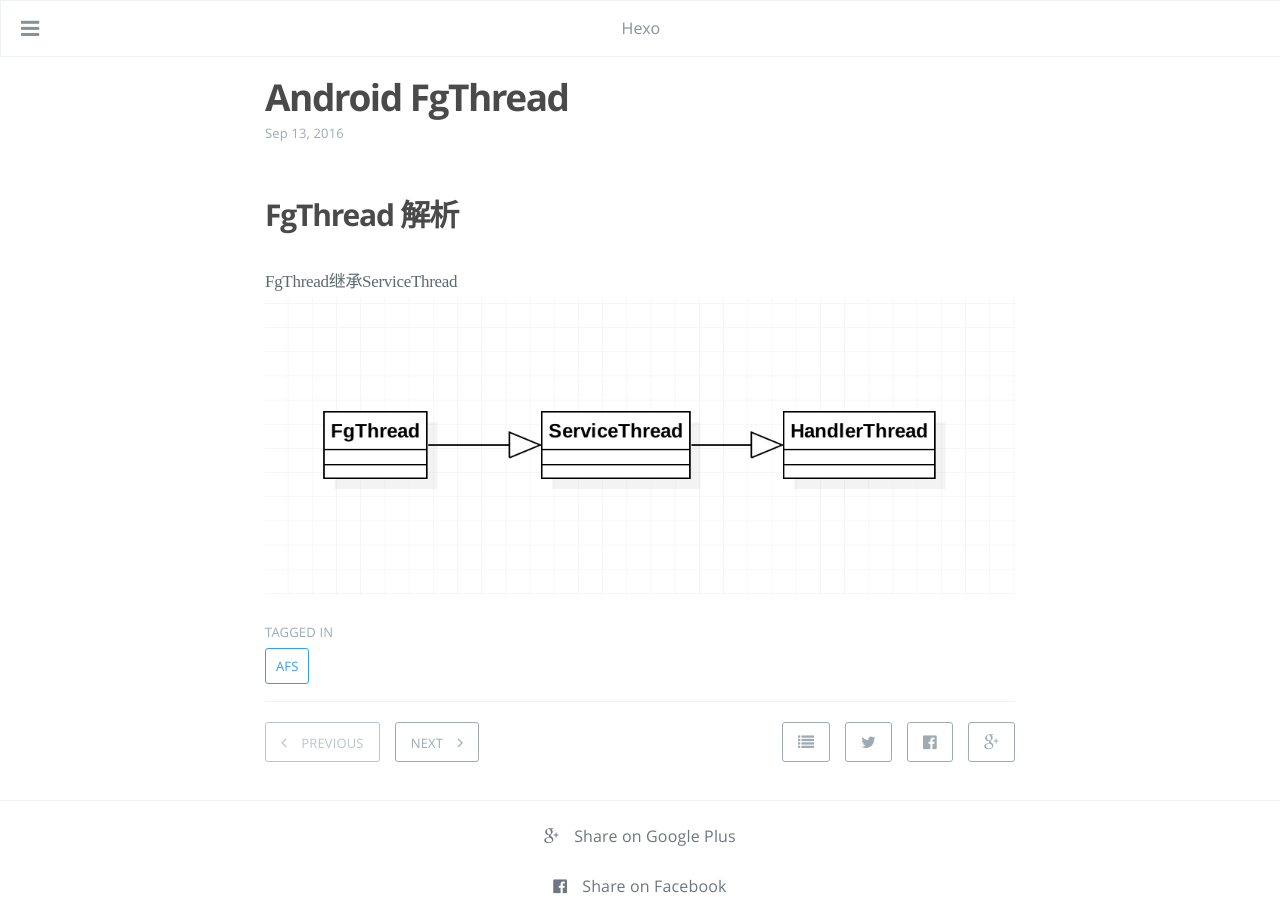
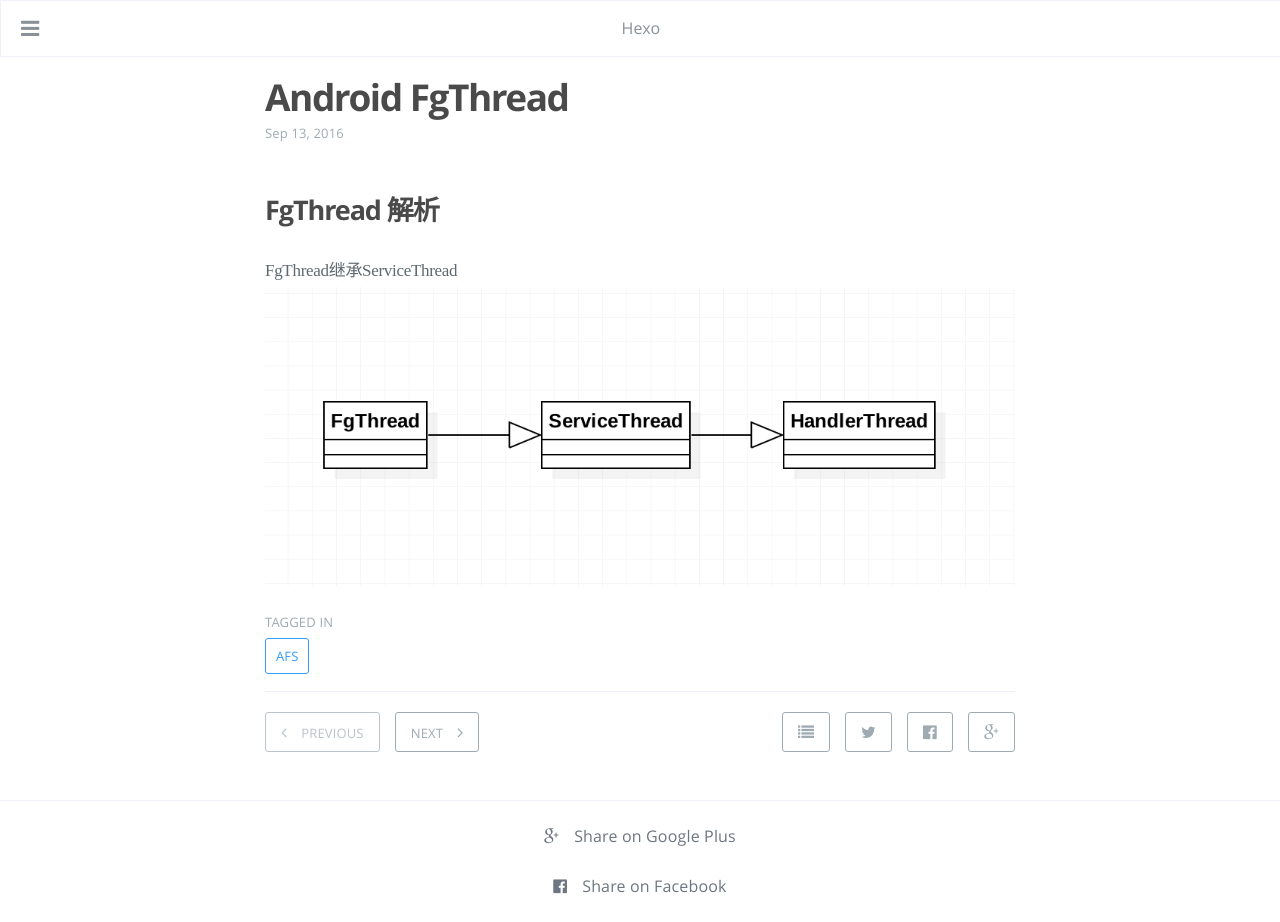
Before and after one commit to joy-chen/joy-chen.github.io, a plain HTML site: page 2016/09/13/AndroidFgThread/index.html in a window 1280 px wide. Drawn offline with Linux system fonts and the light colour scheme; a web font is replaced by a local one.

Commit message:
Site updated: 2016-09-13 22:20:45

```diff
--- a/2016/09/13/AndroidFgThread/index.html
+++ b/2016/09/13/AndroidFgThread/index.html
@@ -18,7 +18,7 @@
 <meta property="og:site_name" content="Hexo">
 <meta property="og:description" content="FgThread 解析FgThread继承ServiceThread">
 <meta property="og:image" content="https://github.com/joy-chen/joy-chen.github.io/blob/master/pic/bg/BgThread.png?raw=true">
-<meta property="og:updated_time" content="2016-09-13T14:17:34.000Z">
+<meta property="og:updated_time" content="2016-09-13T14:20:21.000Z">
 <meta name="twitter:card" content="summary">
 <meta name="twitter:title" content="Android FgThread">
 <meta name="twitter:description" content="FgThread 解析FgThread继承ServiceThread">
@@ -194,7 +194,7 @@
 
     <div class="post-content markdown" itemprop="articleBody">
         <div class="main-content-wrap">
-            <h1 id="FgThread-解析"><a href="#FgThread-解析" class="headerlink" title="FgThread 解析"></a>FgThread 解析</h1><p>FgThread继承ServiceThread<br><img src="https://github.com/joy-chen/joy-chen.github.io/blob/master/pic/bg/BgThread.png?raw=true" alt="img"></p>
+            <h2 id="FgThread-解析"><a href="#FgThread-解析" class="headerlink" title="FgThread 解析"></a>FgThread 解析</h2><p>FgThread继承ServiceThread<br><img src="https://github.com/joy-chen/joy-chen.github.io/blob/master/pic/bg/BgThread.png?raw=true" alt="img"></p>
 
 
         </div>
```
Also changed, not shown: archives/2016/09/index.html (+1 -1 lines), archives/2016/index.html (+1 -1 lines), archives/index.html (+1 -1 lines), index.html (+1 -1 lines), tags/AFS/index.html (+1 -1 lines).
